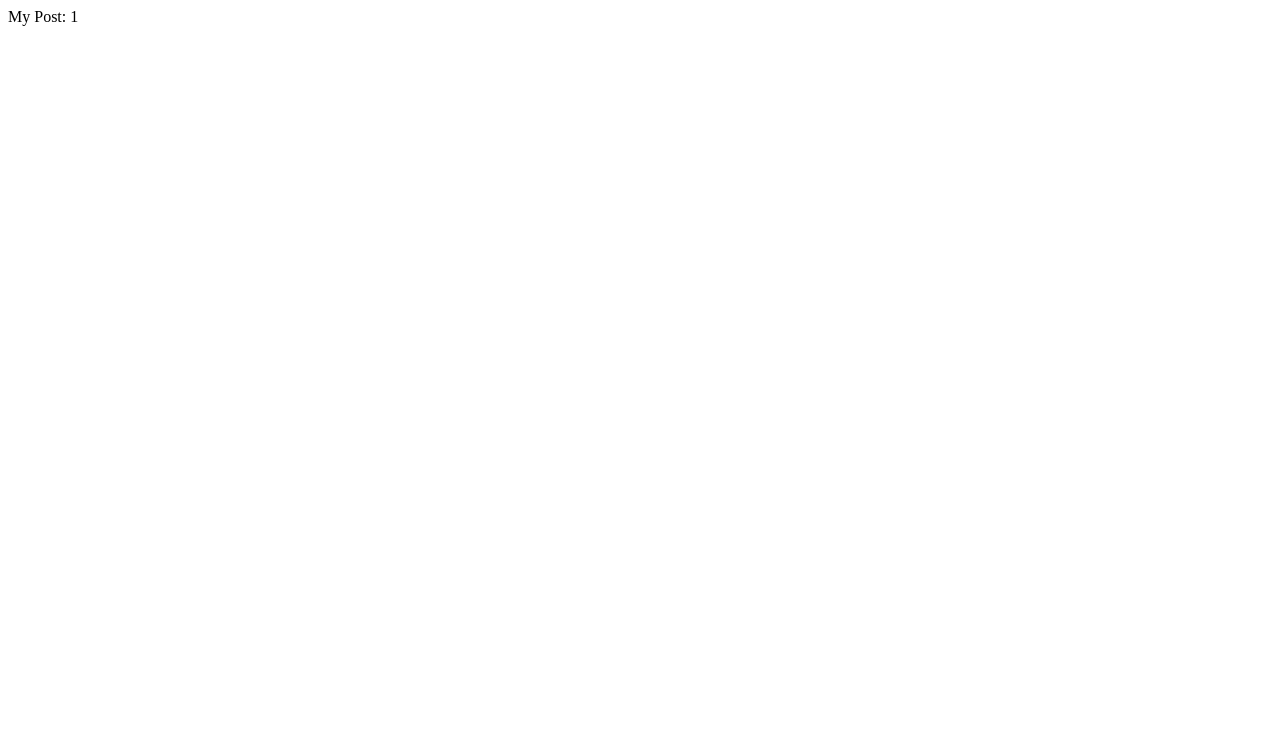
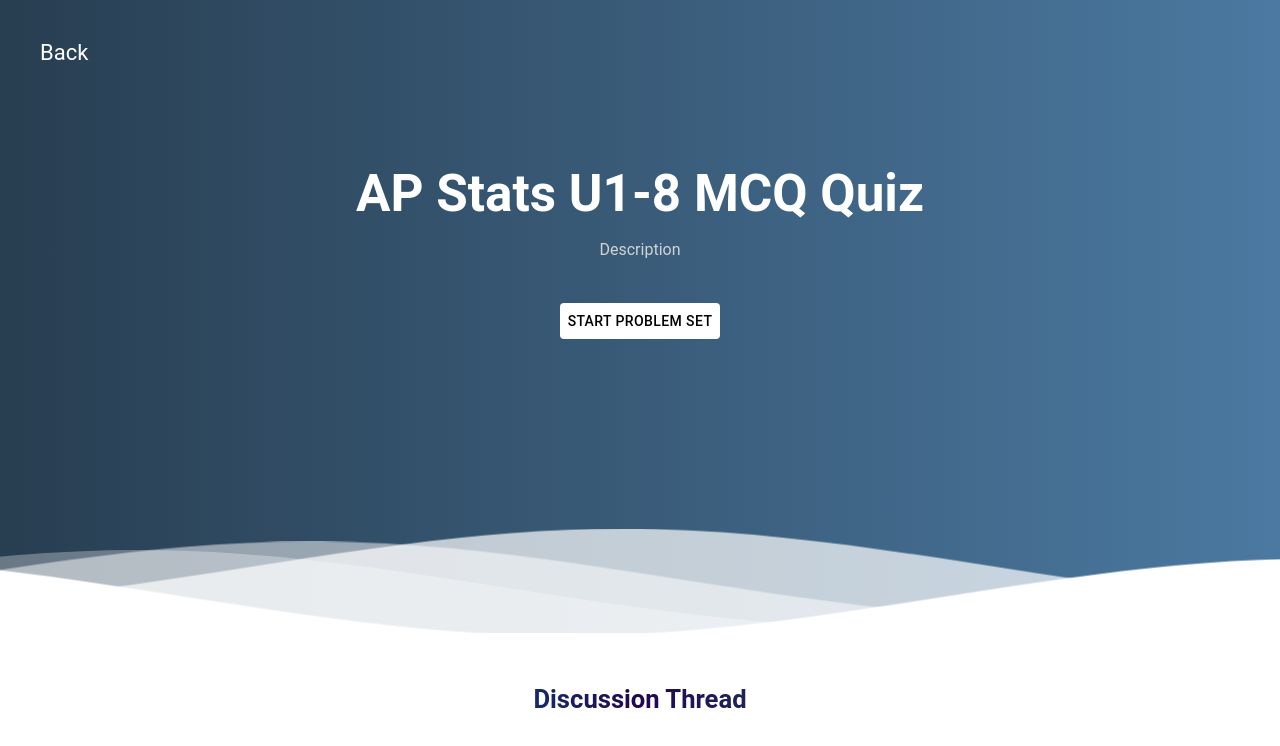
Before and after one commit to nikhil23-Rao/Gemini-API-Developer-Competition, a Next.js app in the folder web/: page /ps/1 in a window 1280 px wide. Shown: the top 746 px of the page. Built offline with nearby package versions, Linux system fonts and the light colour scheme.

Commit message:
setup design for ps

```diff
--- a/web/app/globals.css
+++ b/web/app/globals.css
@@ -1443,3 +1443,82 @@ button.wide {
 .hoverunderline:hover {
 text-decoration: underline;
 }
+
+
+
+.header {
+  position:relative;
+  text-align:center;
+  background: #4B79A1;  /* fallback for old browsers */
+background: -webkit-linear-gradient(to right, #283E51, #4B79A1);  /* Chrome 10-25, Safari 5.1-6 */
+background: linear-gradient(to right, #283E51, #4B79A1); /* W3C, IE 10+/ Edge, Firefox 16+, Chrome 26+, Opera 12+, Safari 7+ */
+
+  color:white;
+}
+.logo {
+  width:50px;
+  fill:white;
+  padding-right:15px;
+  display:inline-block;
+  vertical-align: middle;
+}
+
+.inner-header {
+  height:65vh;
+  width:100%;
+  margin: 0;
+  padding: 0;
+}
+
+.flex { /*Flexbox for containers*/
+  display: flex;
+  justify-content: center;
+  align-items: center;
+  text-align: center;
+}
+
+.waves {
+  position:relative;
+  width: 100%;
+  height:15vh;
+  margin-bottom:-7px; /*Fix for safari gap*/
+  min-height:100px;
+  max-height:150px;
+}
+
+.content {
+  position:relative;
+  height:20vh;
+  text-align:center;
+  background-color: white;
+}
+
+/* Animation */
+
+.parallax > use {
+  animation: move-forever 25s cubic-bezier(.55,.5,.45,.5)     infinite;
+}
+.parallax > use:nth-child(1) {
+  animation-delay: -2s;
+  animation-duration: 7s;
+}
+.parallax > use:nth-child(2) {
+  animation-delay: -3s;
+  animation-duration: 10s;
+}
+.parallax > use:nth-child(3) {
+  animation-delay: -4s;
+  animation-duration: 13s;
+}
+.parallax > use:nth-child(4) {
+  animation-delay: -5s;
+  animation-duration: 20s;
+}
+@keyframes move-forever {
+  0% {
+   transform: translate3d(-90px,0,0);
+  }
+  100% {
+    transform: translate3d(85px,0,0);
+  }
+}
--- a/web/app/ps/[id]/page.tsx
+++ b/web/app/ps/[id]/page.tsx
@@ -1,7 +1,103 @@
+import { Button } from "@mui/material";
+import "../../globals.css";
 export default function ProblemSetViewer({
   params,
 }: {
   params: { id: string };
 }) {
-  return <div>My Post: {params.id}</div>;
+  return (
+    <>
+      <div style={{ display: "flex", flexDirection: "column" }}>
+        <div className="header">
+          <a
+            className="fa fa-home fa-2x"
+            style={{
+              color: "#fff",
+              position: "absolute",
+              top: 40,
+              left: 40,
+              zIndex: 1000000,
+              fontSize: 22,
+            }}
+            href="/questiongenerate"
+          >
+            Back
+          </a>
+          <div
+            className="inner-header flex"
+            style={{ flexDirection: "column" }}
+          >
+            <h1
+              style={{
+                fontSize: "4vw",
+                fontWeight: "bold",
+                maxWidth: "80%",
+              }}
+            >
+              AP Stats U1-8 MCQ Quiz
+            </h1>
+            <p style={{ marginTop: 30, color: "lightgray", maxWidth: "40%" }}>
+              Description
+            </p>
+            <Button
+              style={{ backgroundColor: "#fff", color: "#000", marginTop: 40 }}
+            >
+              Start Problem Set
+            </Button>
+          </div>
+          <div>
+            <svg
+              className="waves"
+              xmlns="http://www.w3.org/2000/svg"
+              xmlnsXlink="http://www.w3.org/1999/xlink"
+              viewBox="0 24 150 28"
+              preserveAspectRatio="none"
+              shape-rendering="auto"
+            >
+              <defs>
+                <path
+                  id="gentle-wave"
+                  d="M-160 44c30 0 58-18 88-18s 58 18 88 18 58-18 88-18 58 18 88 18 v44h-352z"
+                />
+              </defs>
+              <g className="parallax">
+                <use
+                  xlinkHref="#gentle-wave"
+                  x="48"
+                  y="0"
+                  fill="rgba(255,255,255,0.7"
+                />
+                <use
+                  xlinkHref="#gentle-wave"
+                  x="48"
+                  y="3"
+                  fill="rgba(255,255,255,0.5)"
+                />
+                <use
+                  xlinkHref="#gentle-wave"
+                  x="48"
+                  y="5"
+                  fill="rgba(255,255,255,0.3)"
+                />
+                <use xlinkHref="#gentle-wave" x="48" y="7" fill="#fff" />
+              </g>
+            </svg>
+          </div>
+        </div>
+
+        <h1
+          style={{
+            marginTop: 40,
+            fontWeight: "bold",
+            fontSize: "2vw",
+            color: "#000",
+            textAlign: "center",
+          }}
+          className="text-gradient-black"
+        >
+          Discussion Thread
+        </h1>
+      </div>
+    </>
+  );
 }
--- a/web/data/navLinks.ts
+++ b/web/data/navLinks.ts
@@ -5,7 +5,7 @@ export const NavLinks = [
     icon: "fa fa-home",
   },
   {
-    name: "Question Maker",
+    name: "Problem Sets",
     link: "/questiongenerate",
     icon: "fa fa-question-circle",
   },
```
